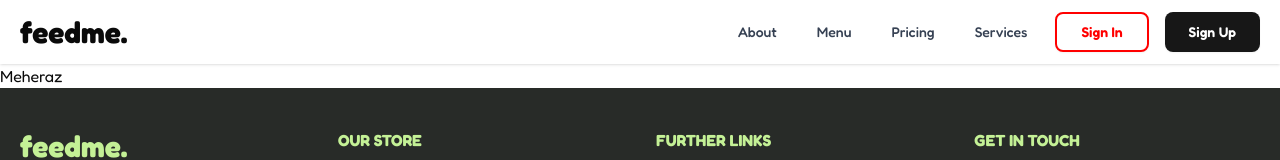
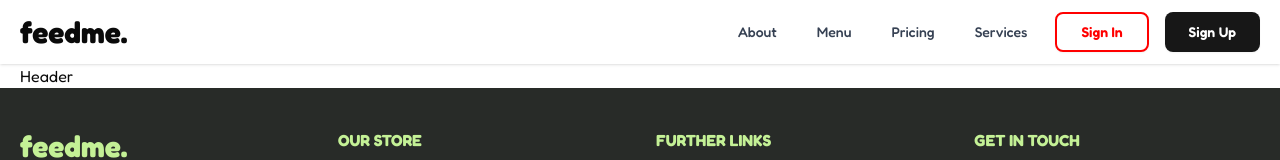
Before and after one commit to smhasanjamil/feedme, a Next.js app: page / in a window 1280 px wide. Shown: the top 160 px of the page. Built offline with nearby package versions, Linux system fonts and the light colour scheme.

Commit message:
added basic header

```diff
--- a/app/(commonLayout)/page.tsx
+++ b/app/(commonLayout)/page.tsx
@@ -1,5 +1,11 @@
-const page = () => {
-  return <div>Meheraz</div>;
+import Header from "@/components/home/header";
+
+const Home = () => {
+  return (
+    <>
+      <Header />
+    </>
+  );
 };
 
-export default page;
+export default Home;
--- /dev/null
+++ b/components/home/header.tsx
@@ -0,0 +1,5 @@
+const Header = () => {
+  return <section className="container">Header</section>;
+};
+
+export default Header;
```
